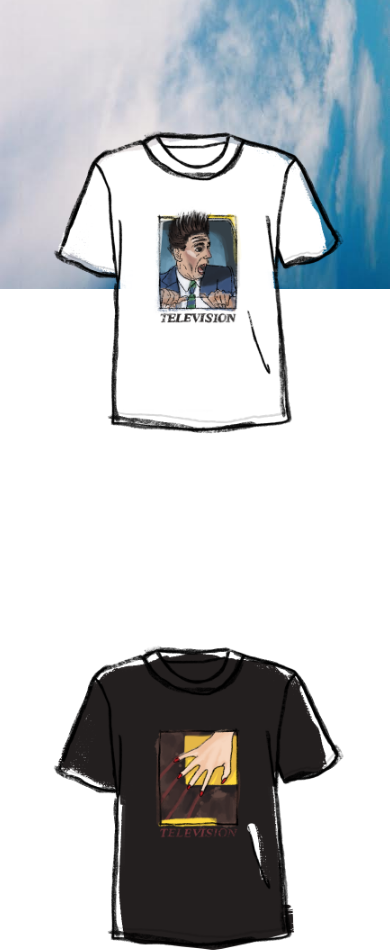
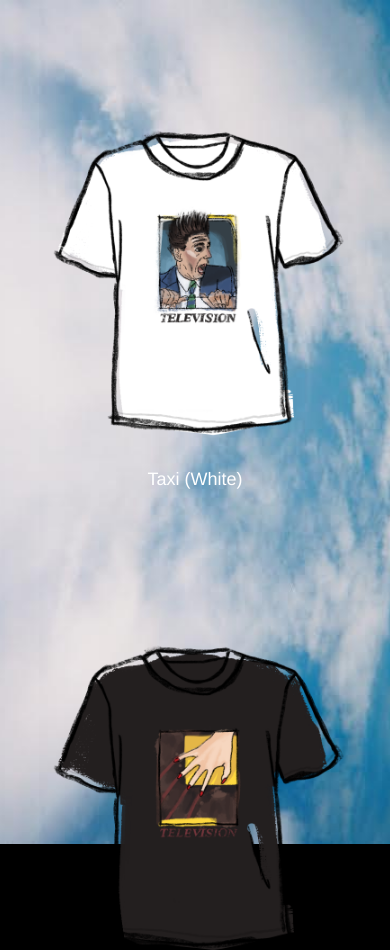
Before and after one commit to chrissschin/television-landingpage, a website: page index.html in a window 390 px wide. Shown: the top 950 px of the page. Before the commit the page ends 844 px from the top, so only its background shows below. Drawn offline with nearby package versions, Linux system fonts and the light colour scheme.

Commit message:
fixed background image

```diff
--- a/scss/styles.scss
+++ b/scss/styles.scss
@@ -15,7 +15,7 @@ body {
 }
 
 @media(max-width: 479px) {
-	body {
+	body:before {
 	  content: "";
 	  display: block;
 	  position: fixed;
```
Also changed, not shown: css/styles.css.
